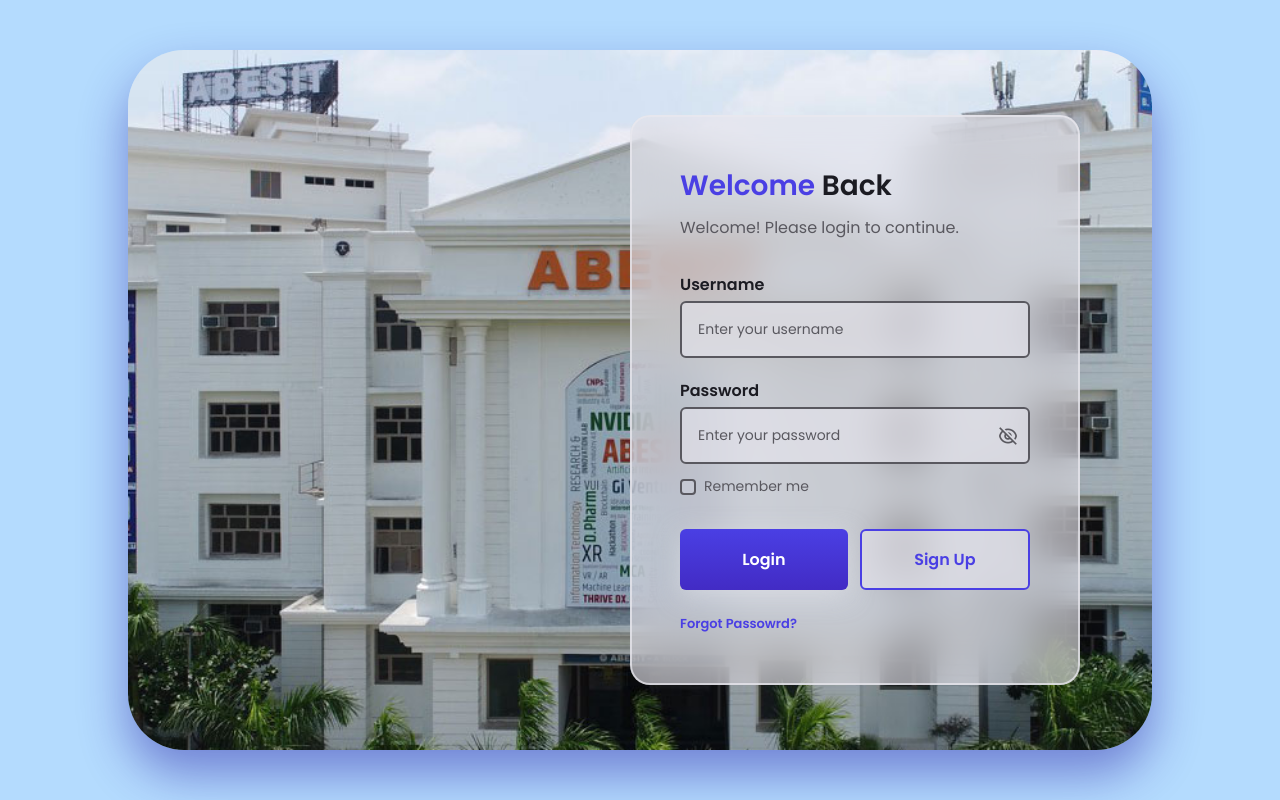
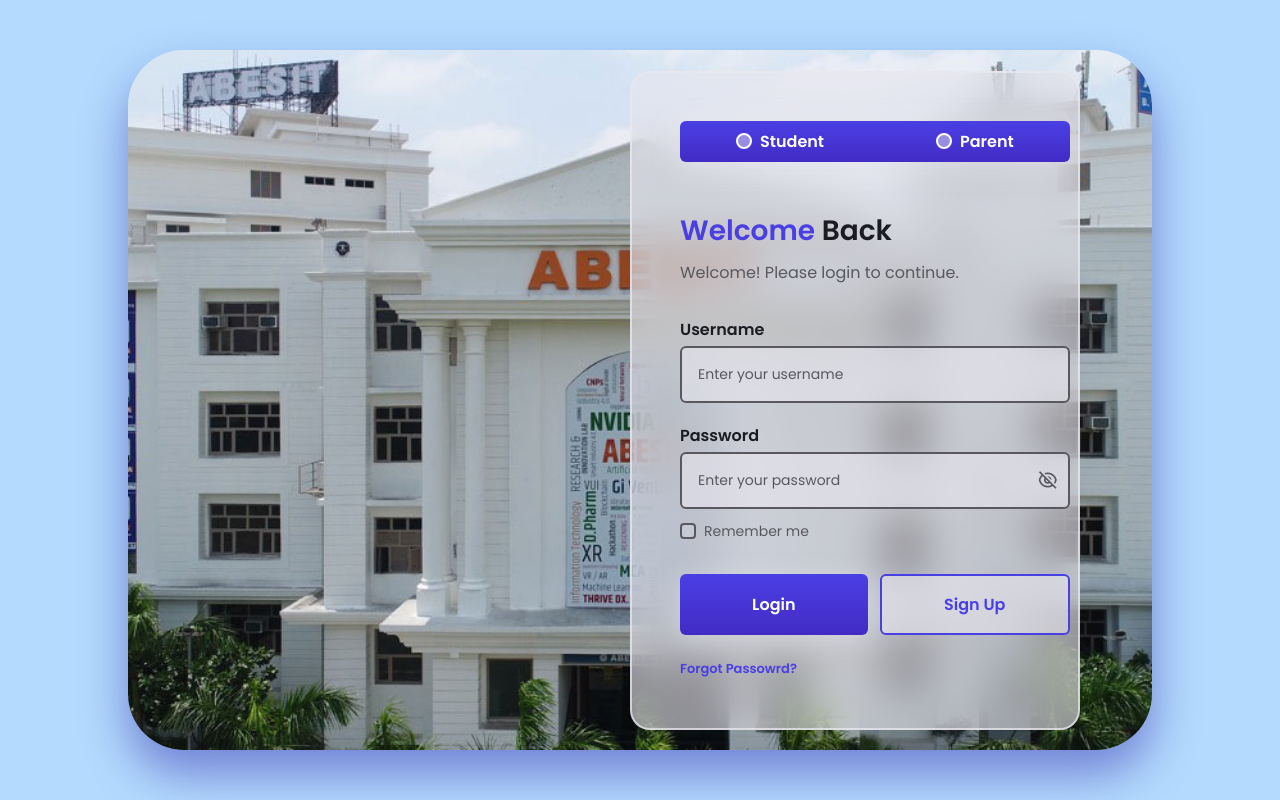
Before and after one commit to dotsbeauty/student_portal, a plain HTML site: page sim_portal-glass-login-form/index.html in a window 1280 px wide. Drawn offline with nearby package versions, Linux system fonts and the light colour scheme.

Commit message:
On branch main Your branch is up to date with 'origin/main'.
Changes to be committed:
	renamed:    beautiful-glass-login-form/README.md -> sim_portal-glass-login-form/README.md
	renamed:    beautiful-glass-login-form/Text Login form.txt -> sim_portal-glass-login-form/Text Login form.txt
	renamed:    beautiful-glass-login-form/assets/css/styles.css -> sim_portal-glass-login-form/assets/css/styles.css
	renamed:    beautiful-glass-login-form/assets/img/bg-login.png -> sim_portal-glass-login-form/assets/img/bg-login.png
	renamed:    beautiful-glass-login-form/assets/js/main.js -> sim_portal-glass-login-form/assets/js/main.js
	renamed:    beautiful-glass-login-form/index.html -> sim_portal-glass-login-form/index.html
	renamed:    beautiful-glass-login-form/preview.png -> sim_portal-glass-login-form/preview.png

```diff
--- a/beautiful-glass-login-form/assets/css/styles.css
+++ b/sim_portal-glass-login-form/assets/css/styles.css
@@ -88,6 +88,52 @@
   backdrop-filter: blur(20px);
   padding: 2rem;
   border-radius: 1rem;
+}
+
+.login__profile {
+  display: flex;
+  justify-content: space-between;
+  background-color: var(--first-color);
+  padding: 0.5rem 0;
+  border-radius: 6px;
+  background: linear-gradient(180deg, var(--first-color), var(--second-color));
+  box-shadow: 0 6px 24px hsla(244, 16%, 92%, 0.5);
+  margin-bottom: 1rem;
+}
+
+.login__label-profile {
+  color: #fff;
+  font-weight: var(--font-semi-bold);
+  margin-left: 0.5rem;
+}
+
+.input-profile {
+  display: flex;
+  align-items: center;
+  padding-inline: 3.5rem;
+}
+
+.login__radio-input {
+  appearance: none;
+  width: 16px;
+  height: 16px;
+  border: 2px solid #fff;
+  background-color: hsla(244, 16%, 92%, 0.5);
+  border-radius: 50%;
+}
+
+.login__radio-input:checked {
+  background-color: var(--first-color);
+}
+
+.login__radio-input:checked::before {
+  content: "";
+  display: block;
+  background-color: #fff;
+  border-radius: 100%;
+  height: 8px;
+  width: 8px;
+  transform: translate(2px, 2px);
 }
 
 .login__title {
--- a/beautiful-glass-login-form/index.html
+++ b/sim_portal-glass-login-form/index.html
@@ -20,6 +20,20 @@
             <img src="assets/img/bg-login.png" alt="login image" class="login__img">
 
             <form action="" class="login__form">
+                <div class="login__profile">
+                    <div class="input-profile">
+                        <input type="radio" name="profile" id="student-profile" value="student"
+                            class="login__radio-input" required>
+                        <label for="student-profile" class="login__label-profile">Student</label>
+                    </div>
+
+                    <div class="input-profile">
+                        <input type="radio" name="profile" id="parent-profile" value="parent" class="login__radio-input"
+                            required>
+                        <label for="parent-profile" class="login__label-profile">Parent</label>
+                    </div>
+                </div>
+
                 <div>
                     <h1 class="login__title">
                         <span>Welcome</span> Back
@@ -33,14 +47,16 @@
                     <div class="login__inputs">
                         <div>
                             <label for="" class="login__label">Username</label>
-                            <input type="text" placeholder="Enter your username" pattern="[0-9]{4}[a-z]{2}[0-9]{3}" required class="login__input">
+                            <input type="text" placeholder="Enter your username" pattern="[0-9]{4}[a-z]{2}[0-9]{3}"
+                                required class="login__input">
                         </div>
 
                         <div>
                             <label for="" class="login__label">Password</label>
 
                             <div class="login__box">
-                                <input type="password" placeholder="Enter your password" required class="login__input" id="input-pass">
+                                <input type="password" placeholder="Enter your password" required class="login__input"
+                                    id="input-pass">
                                 <i class="ri-eye-off-line login__eye" id="input-icon"></i>
                             </div>
                         </div>
```
Also changed, not shown: sim_portal-glass-login-form/Text Login form.txt (renamed from beautiful-glass-login-form/Text Login form.txt), sim_portal-glass-login-form/assets/img/bg-login.png (renamed from beautiful-glass-login-form/assets/img/bg-login.png), sim_portal-glass-login-form/assets/js/main.js (renamed from beautiful-glass-login-form/assets/js/main.js), sim_portal-glass-login-form/preview.png (renamed from beautiful-glass-login-form/preview.png), 2 other files.
